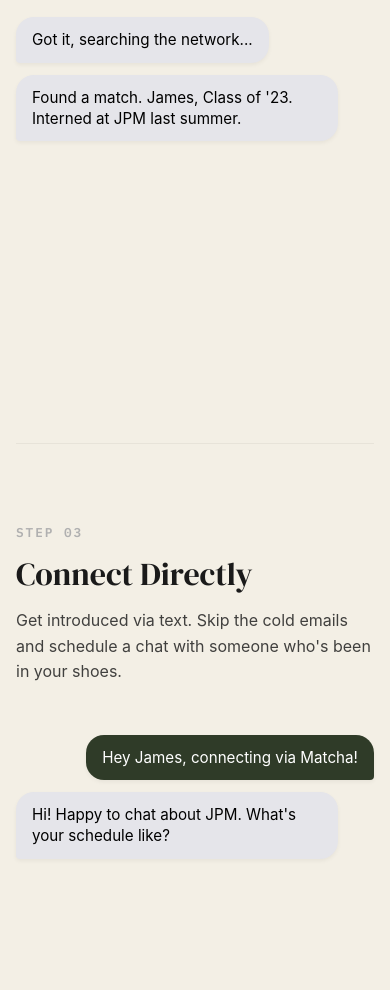
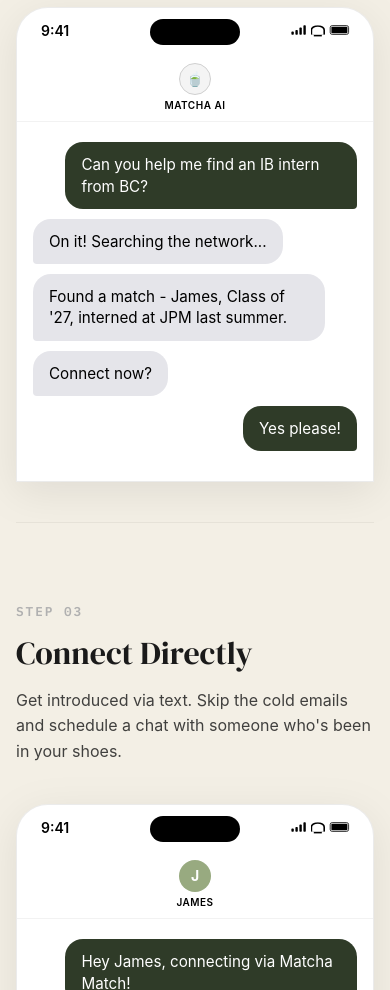
Before and after one commit to matchamatch-us/landing-page, a plain HTML site: page index.html in a window 390 px wide. Shown: the part 2000-2990 px from the top of the page. Drawn offline with nearby package versions, Linux system fonts and the light colour scheme; a web font is replaced by a local one.

Commit message:
Update index.html

```diff
--- a/index.html
+++ b/index.html
@@ -370,14 +370,57 @@
       letter-spacing: 0.15em; font-family: 'IBM Plex Mono', monospace;
     }
 
-    /* --- MOBILE CHAT SNIPPETS --- */
+    /* --- MOBILE CHAT SNIPPETS (iPhone Top Frame + Chats) --- */
     .mobile-snippet {
       display: none; /* Default hidden on desktop */
-      margin-top: 50px;
+      margin-top: 40px;
       width: 100%;
-      flex-direction: column;
-      gap: 12px;
+      max-width: 360px; /* Prevent being too wide on tablets */
+      margin-left: auto; margin-right: auto;
+      filter: drop-shadow(0 10px 20px rgba(0,0,0,0.08));
     }
+
+    /* The "mini phone screen" frame top */
+    .ms-screen-top {
+      background: #fff;
+      border-radius: 32px 32px 0 0; /* Rounded top corners */
+      overflow: hidden;
+      border: 1px solid rgba(0,0,0,0.08);
+      position: relative;
+    }
+
+    /* Simplified Status Bar for the snippet */
+    .ms-status-bar {
+      height: 44px;
+      display: flex; justify-content: space-between; align-items: center;
+      padding: 0 24px; font-size: 14px; font-weight: 600; color: #000;
+      position: relative; z-index: 2;
+    }
+    .ms-dynamic-island {
+      position: absolute; top: 11px; left: 50%; transform: translateX(-50%);
+      width: 90px; height: 26px; background: #000; border-radius: 16px;
+    }
+
+    /* Simplified Header for the snippet */
+    .ms-header {
+      height: 70px;
+      display: flex; flex-direction: column; align-items: center; justify-content: center;
+      border-bottom: 1px solid rgba(0,0,0,0.05);
+      background: rgba(255,255,255,0.9);
+      position: relative; z-index: 1;
+    }
+    /* Reuse desktop header styles where possible, slightly smaller */
+    .ms-header .header-profile-pic { width: 32px; height: 32px; font-size: 14px; }
+    .ms-header .header-name { font-size: 10px; margin-top: 4px; }
+
+    /* Chat body area within the snippet */
+    .ms-chat-body {
+      padding: 20px 16px 30px;
+      display: flex; flex-direction: column; gap: 10px;
+      background: #fff;
+    }
+
+    /* Bubble styles for mobile snippets */
     .ms-bubble {
       padding: 12px 16px;
       font-size: 0.95rem;
@@ -386,7 +429,6 @@
       border-radius: 18px;
       position: relative;
       font-family: 'SF Pro Display', sans-serif;
-      box-shadow: 0 2px 4px rgba(0,0,0,0.05);
     }
     .ms-sent {
       align-self: flex-end;
@@ -436,7 +478,7 @@
       .split-layout { flex-direction: column; gap: 0; }
       .content-left { width: 100%; height: auto; display: block; }
 
-      .mobile-snippet { display: flex; } /* Show snippets on mobile */
+      .mobile-snippet { display: block; } /* Show snippets on mobile */
 
       .card {
         position: sticky;
@@ -447,8 +489,8 @@
         min-height: 85vh;
         display: flex;
         flex-direction: column;
-        justify-content: flex-start; /* MOVED UP: Content starts at top */
-        padding-top: 80px; /* Padding for the header clearance */
+        justify-content: flex-start; /* Content starts at top */
+        padding-top: 80px; /* Padding for header clearance */
         background: var(--matcha-cream);
         border-bottom: 1px solid rgba(0,0,0,0.05);
         padding-bottom: 40px;
@@ -527,12 +569,14 @@
               <div class="imessage-bubble imessage-sent">Help me find an IB intern from BC.</div>
             </div>
             <div class="chat-container" id="chat-state-step2">
-              <div class="imessage-bubble imessage-sent" style="opacity:0.5;">Help me find an IB intern from BC.</div>
-              <div class="imessage-bubble imessage-received">Got it, searching the network...</div>
-              <div class="imessage-bubble imessage-received" style="margin-top:10px;">Found a match. James, Class of '23. Interned at JPM last summer.</div>
+              <div class="imessage-bubble imessage-sent">Can you help me find an IB intern from BC?</div>
+              <div class="imessage-bubble imessage-received">On it! Searching the network...</div>
+              <div class="imessage-bubble imessage-received" style="margin-top:10px;">Found a match - James, Class of '27, interned at JPM last summer.</div>
+              <div class="imessage-bubble imessage-received" style="margin-top:10px;">Connect now?</div>
+              <div class="imessage-bubble imessage-sent">Yes please!</div>
             </div>
             <div class="chat-container" id="chat-state-step3">
-              <div class="imessage-bubble imessage-sent">Hey James, connecting via Matcha!</div>
+              <div class="imessage-bubble imessage-sent">Hey James, connecting via Matcha Match!</div>
               <div class="imessage-bubble imessage-received">Hi! Happy to chat about JPM. What's your schedule like?</div>
             </div>
           </div>
@@ -576,7 +620,24 @@
             <p>Tell our AI what you're looking for. "Help me find a JPM IB intern from BC." No portals, no forms. Just text.</p>
 
             <div class="mobile-snippet">
-               <div class="ms-bubble ms-sent">Help me find an IB intern from BC.</div>
+              <div class="ms-screen-top">
+                <div class="ms-status-bar">
+                  <span>9:41</span>
+                  <div class="ms-dynamic-island"></div>
+                  <div class="status-icons" style="transform: scale(0.8); transform-origin: right center;">
+                      <div class="status-signal"><span></span><span></span><span></span><span></span></div>
+                      <div class="status-wifi"></div>
+                      <div class="status-battery"></div>
+                  </div>
+                </div>
+                <div class="ms-header">
+                  <div class="header-profile-pic" style="background: #f4f4f4; border: 1px solid #d0d0d0; color:#222;">🍵</div>
+                  <span class="header-name">Matcha AI</span>
+                </div>
+                <div class="ms-chat-body">
+                  <div class="ms-bubble ms-sent">Can you help me find an IB intern from BC?</div>
+                </div>
+              </div>
             </div>
           </div>
 
@@ -586,8 +647,28 @@
             <p>We instantly scan the network to find upperclassmen who have landed that exact role. Real people, real experience.</p>
 
             <div class="mobile-snippet">
-               <div class="ms-bubble ms-recv">Got it, searching the network...</div>
-               <div class="ms-bubble ms-recv">Found a match. James, Class of '23. Interned at JPM last summer.</div>
+               <div class="ms-screen-top">
+                <div class="ms-status-bar">
+                  <span>9:41</span>
+                  <div class="ms-dynamic-island"></div>
+                  <div class="status-icons" style="transform: scale(0.8); transform-origin: right center;">
+                      <div class="status-signal"><span></span><span></span><span></span><span></span></div>
+                      <div class="status-wifi"></div>
+                      <div class="status-battery"></div>
+                  </div>
+                </div>
+                <div class="ms-header">
+                  <div class="header-profile-pic" style="background: #f4f4f4; border: 1px solid #d0d0d0; color:#222;">🍵</div>
+                  <span class="header-name">Matcha AI</span>
+                </div>
+                <div class="ms-chat-body">
+                   <div class="ms-bubble ms-sent">Can you help me find an IB intern from BC?</div>
+                   <div class="ms-bubble ms-recv">On it! Searching the network...</div>
+                   <div class="ms-bubble ms-recv">Found a match - James, Class of '27, interned at JPM last summer.</div>
+                   <div class="ms-bubble ms-recv">Connect now?</div>
+                   <div class="ms-bubble ms-sent">Yes please!</div>
+                </div>
+              </div>
             </div>
           </div>
 
@@ -597,8 +678,25 @@
             <p>Get introduced via text. Skip the cold emails and schedule a chat with someone who's been in your shoes.</p>
 
             <div class="mobile-snippet">
-               <div class="ms-bubble ms-sent">Hey James, connecting via Matcha!</div>
-               <div class="ms-bubble ms-recv">Hi! Happy to chat about JPM. What's your schedule like?</div>
+               <div class="ms-screen-top">
+                 <div class="ms-status-bar">
+                  <span>9:41</span>
+                  <div class="ms-dynamic-island"></div>
+                  <div class="status-icons" style="transform: scale(0.8); transform-origin: right center;">
+                      <div class="status-signal"><span></span><span></span><span></span><span></span></div>
+                      <div class="status-wifi"></div>
+                      <div class="status-battery"></div>
+                  </div>
+                </div>
+                <div class="ms-header">
+                  <div class="header-profile-pic" style="background: var(--matcha-green-muted); color:white;">J</div>
+                  <span class="header-name">James</span>
+                </div>
+                <div class="ms-chat-body">
+                   <div class="ms-bubble ms-sent">Hey James, connecting via Matcha Match!</div>
+                   <div class="ms-bubble ms-recv">Hi! Happy to chat about JPM. What's your schedule like?</div>
+                </div>
+              </div>
             </div>
           </div>
         </div>
```
